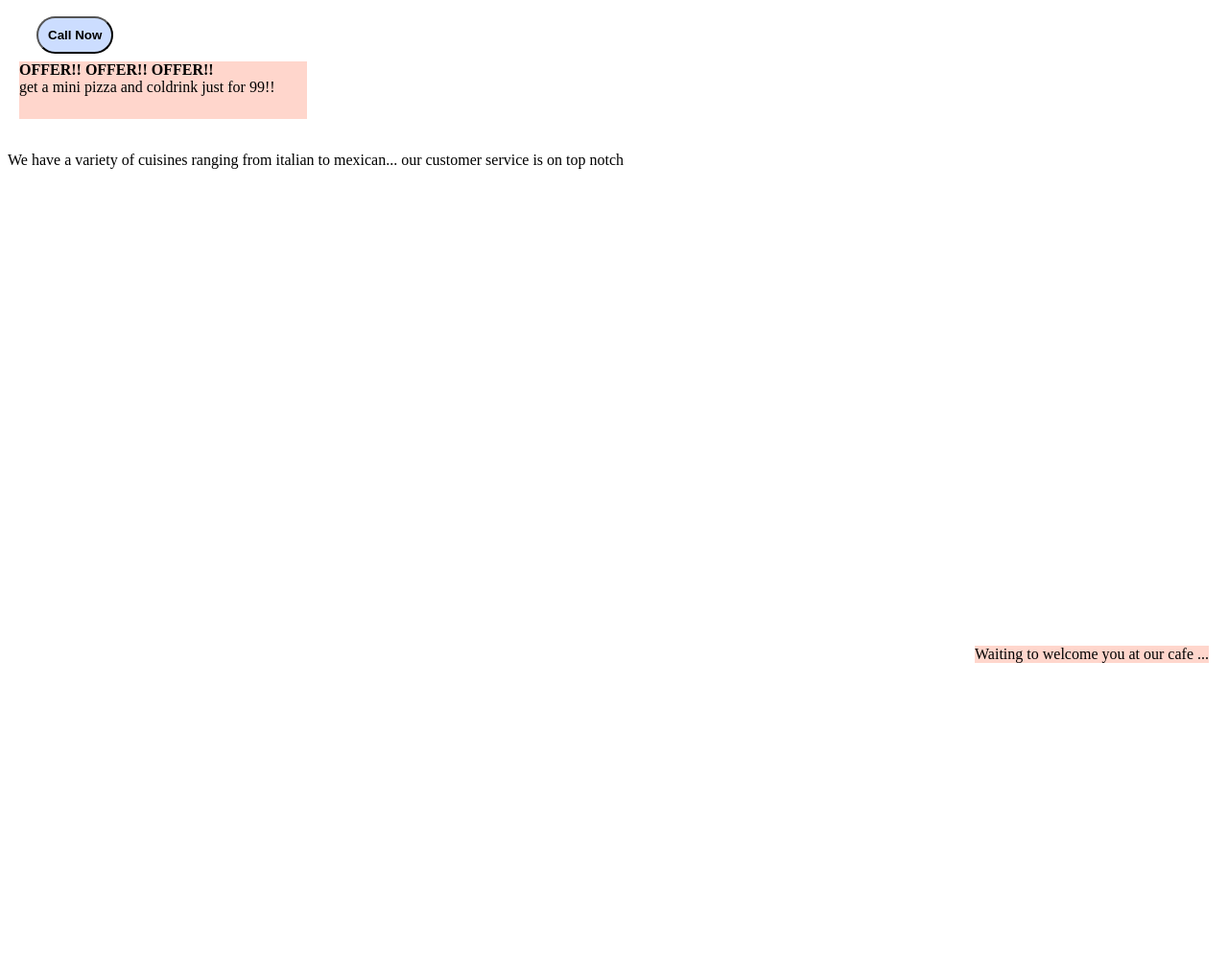
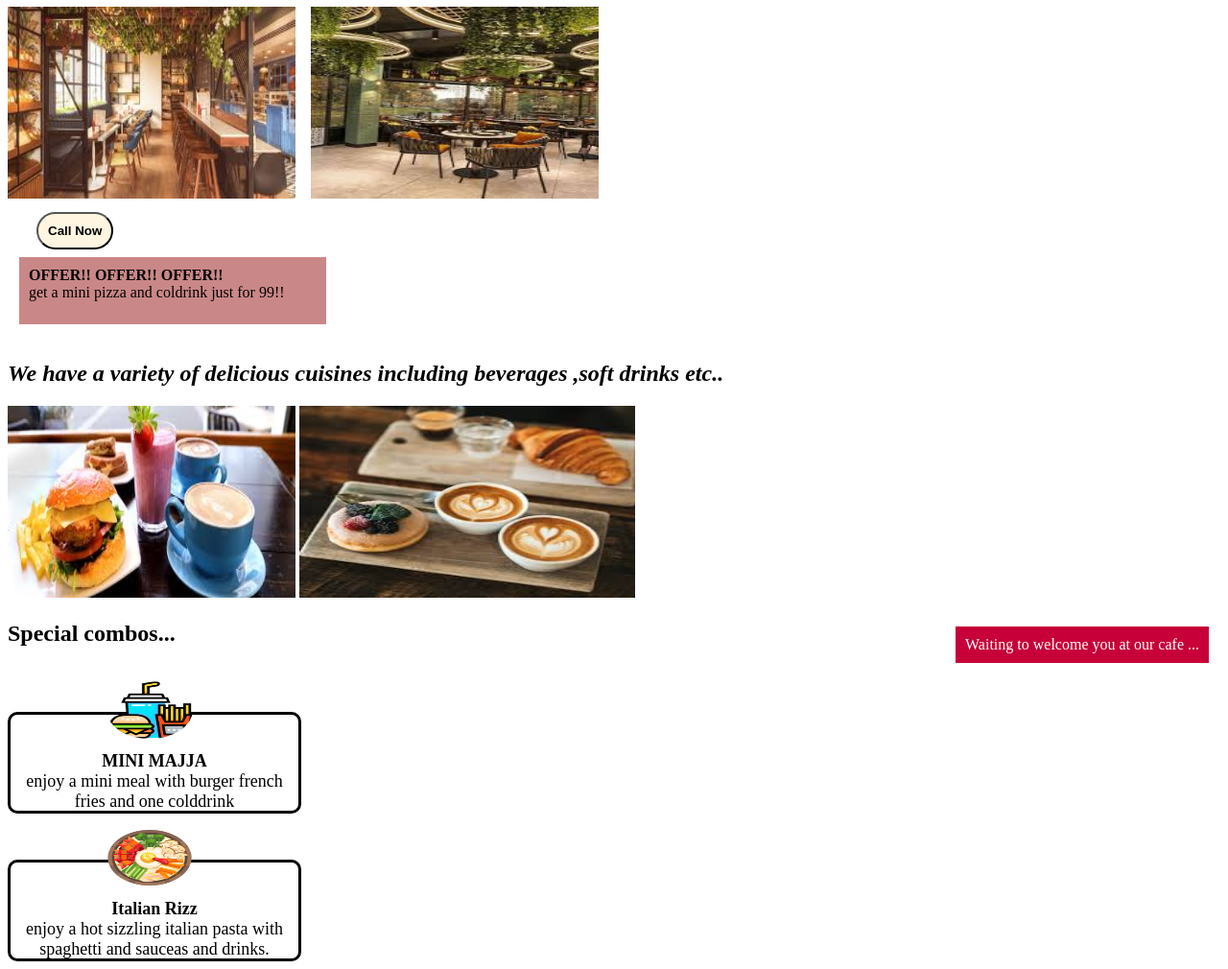
Before and after one commit to AditiNaldurgkar/a16-positions, a plain HTML site: page index.html in a window 1280 px wide. Shown: the part 73-1083 px from the top of the page at 96% size. Before the commit the page ends 800 px from the top, so only its background shows below. Drawn offline with Linux system fonts and the light colour scheme.

Commit message:
absolute position and images added

```diff
--- a/index.html
+++ b/index.html
@@ -7,11 +7,12 @@
     h1{
         position: static;
         top: 300px;
-        background-color: aqua;
+        background-color:#FF6969;
         text-align: center;
+        display: block;
     }
 .btn{
-    background-color: #ccddff;
+    background-color:#FFF5E0;
     border-radius: 20px;
     padding: 10px;
     position: relative;
@@ -19,29 +20,75 @@
     left:30px;
 }
 .card{
-    height: 60px;
+    height: 50px;
     width: 300px;
-    background-color: #ffd6cc;
+    background-color:#CA8787;
     position:sticky;
     left: 20px;
     top:50px;
+    padding: 10px;
 }
 .textbox{
     position: fixed;
     bottom: 20px;
     right: 20px;
-    background-color: #ffd6cc;}
+    background-color:#C70039;
+    color: #FFFFFF;
+    padding: 10px;
+    }
+span{
+    text-align: center;
+}
+.combo{
+        height: 100px;
+        width: 300px;
+        background-color:white;
+        margin-top: 30px;
+        position: relative;
+        border-radius: 10px;
+        text-align: center;
+        border-style: solid;
+        border-width: 3px;
+      }
+.combo-img {
+        position: absolute;
+        top:-65px;
+        right:80px;
+        margin: 0 auto;
+        padding: 30px;
+        border-radius: 50%;
+ }
+ .text{
+    position: relative;
+    top:15px;
+    padding: 5px;
+    font-size: large;
+ }
 </style>
 </head>
 <body>
     <h1>Welcome to our The Bliss cafe</h1>
+    <img src="img1.jpeg" height="200px" width="300px"> &nbsp;&nbsp;
+    <img src="interior.jpeg" height="200px" width="300px">
+    <br/>
     <button class="btn"><b>Call Now</b></button><br/><br/>
     <div class="card"><b>OFFER!! OFFER!! OFFER!! </b><br/>
     get a mini pizza and coldrink just for 99!!
     </div><br/>
-    <p class="para1">
-        We have a variety of cuisines ranging from italian to mexican...
-        our customer service is on top notch
-    </p>
+    <h2><b><i> We have a variety of delicious cuisines including beverages ,soft drinks etc..</i></b></h2>
     <p class="textbox">Waiting to welcome you at our cafe ...</p>
+    <img src="food.jpeg" height="200px" width="300px">
+    <img src="images.jpeg" height="200px" width="350px"><br/>
+    <h2>Special combos...</h2><br/>
+    <div class="combo">
+        <img class="combo-img" src="combo1.png"  height="60px" width="90px">
+     <p class="text">   <b>MINI MAJJA</b><br/>
+        enjoy a mini meal with burger french fries and one colddrink </p>
+    </div><br/>
+    <div class="combo">
+        <img class="combo-img" src="combo2.png"  height="60px" width="90px">
+     <p class="text">   <b>Italian Rizz</b><br/>
+        enjoy a hot sizzling italian pasta with spaghetti and sauceas and drinks. </p>
+    </div>
+
 </body>
```
Also changed, not shown: combo1.png (added), combo2.png (added), food.jpeg (added), images.jpeg (added), img1.jpeg (added), interior.jpeg (added), restaurant.png (added).
